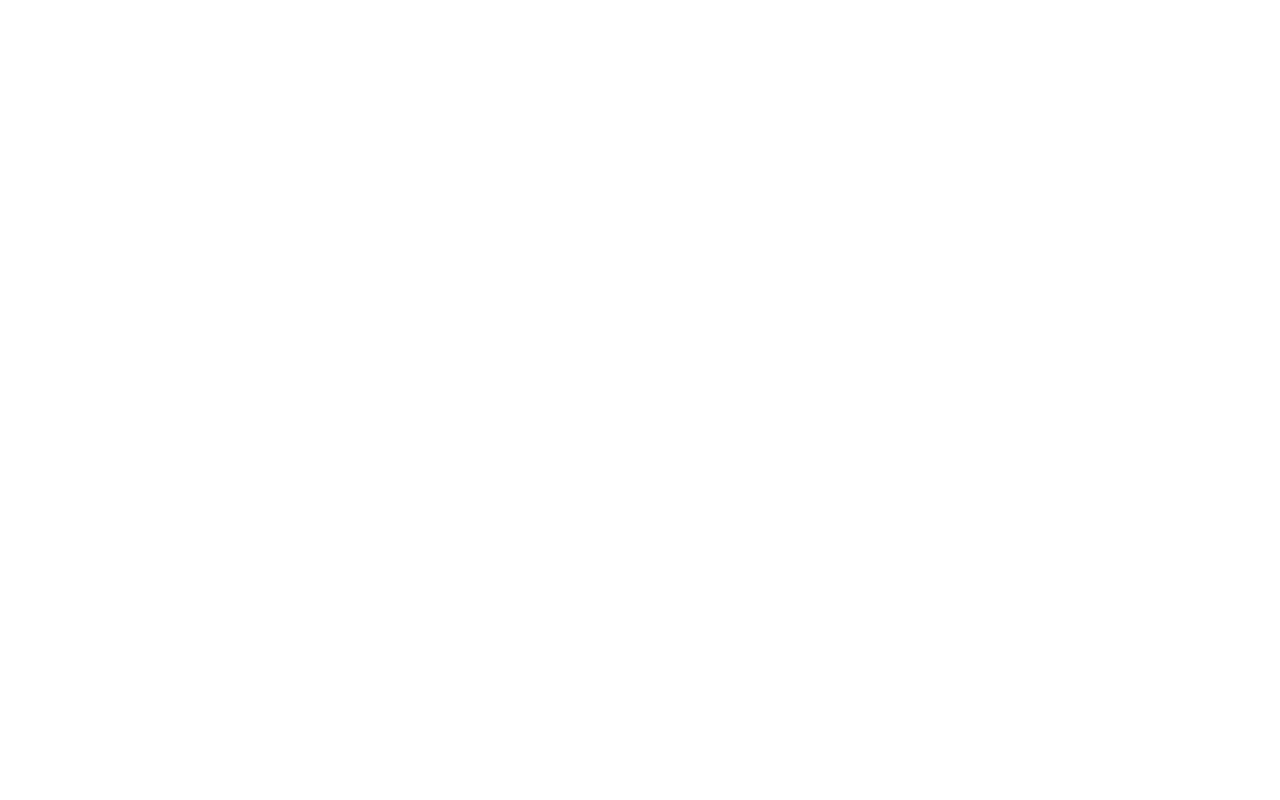
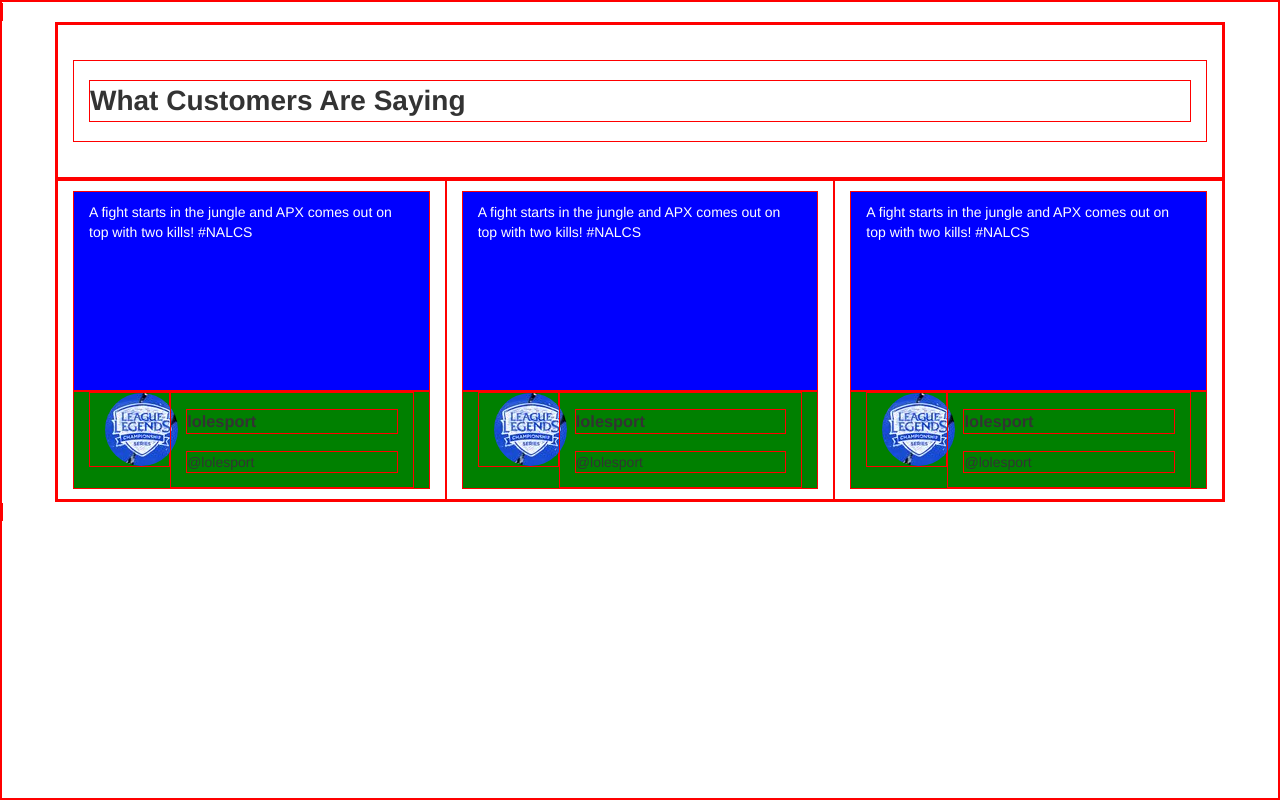
Before and after one commit to xAKLx/ISC-415_PrimerProyecto, a plain HTML site: page index.html in a window 1280 px wide. Drawn offline with Linux system fonts and the light colour scheme.

Commit message:
Add basic data and debug

```diff
--- a/css/main.css
+++ b/css/main.css
@@ -0,0 +1,27 @@
+*{
+	border: 1px solid red;
+}
+
+.header{
+	margin: 35px 0;
+}
+
+.tweet{
+	padding: 10px;
+}
+
+.tweetBody{
+	height: 200px;
+	background-color: blue;
+	color: white;
+	padding: 10px;
+}
+
+.tweetAuthor{
+	background-color: green;
+	padding: 0px;
+}
+
+.authorImage{
+	border-radius: 50%;
+}
--- a/index.html
+++ b/index.html
@@ -9,41 +9,59 @@
 	<div class="container">
 		<div class="row">
 			<div class="col-md-12">
+				<div class="col-md-12 header">
+						<h1>What Customers Are Saying</h1>
+				</div>
 			</div>
 		</div>
 		<div class="row">
-			<div class="col-md-4">
-				<div class="row">
-					<div class="col-md-12">
-					</div>
+			<div class="col-md-4 tweet">
+				<div class="col-md-12 tweetBody">
+					A fight starts in the jungle and APX comes out on top with two kills! #NALCS
 				</div>
 
-				<div class="row">
-					<div class="col-md-12">
+				<div class="col-md-12 tweetAuthor">
+					<div class="col-md-3">
+						<img class="authorImage" src="images/iQknNVZ3_bigger.jpg" />
+					</div>
+
+					<div class="col-md-9">
+						<h3>lolesport</h3>
+						<p>@lolesport</p>
 					</div>
 				</div>
 			</div>
 
-			<div class="col-md-4">
-				<div class="row">
-					<div class="col-md-12">
-					</div>
+			<div class="col-md-4 tweet">
+				<div class="col-md-12 tweetBody">
+					A fight starts in the jungle and APX comes out on top with two kills! #NALCS
 				</div>
 
-				<div class="row">
-					<div class="col-md-12">
+				<div class="col-md-12 tweetAuthor">
+					<div class="col-md-3">
+						<img class="authorImage" src="images/iQknNVZ3_bigger.jpg" />
+					</div>
+
+					<div class="col-md-9">
+						<h3>lolesport</h3>
+						<p>@lolesport</p>
 					</div>
 				</div>
 			</div>
 
-			<div class="col-md-4">
-				<div class="row">
-					<div class="col-md-12">
-					</div>
+			<div class="col-md-4 tweet">
+				<div class="col-md-12 tweetBody">
+					A fight starts in the jungle and APX comes out on top with two kills! #NALCS
 				</div>
 
-				<div class="row">
-					<div class="col-md-12">
+				<div class="col-md-12 tweetAuthor">
+					<div class="col-md-3">
+						<img class="authorImage" src="images/iQknNVZ3_bigger.jpg" />
+					</div>
+
+					<div class="col-md-9">
+						<h3>lolesport</h3>
+						<p>@lolesport</p>
 					</div>
 				</div>
 			</div>
```
Also changed, not shown: images/iQknNVZ3_bigger.jpg (added).
